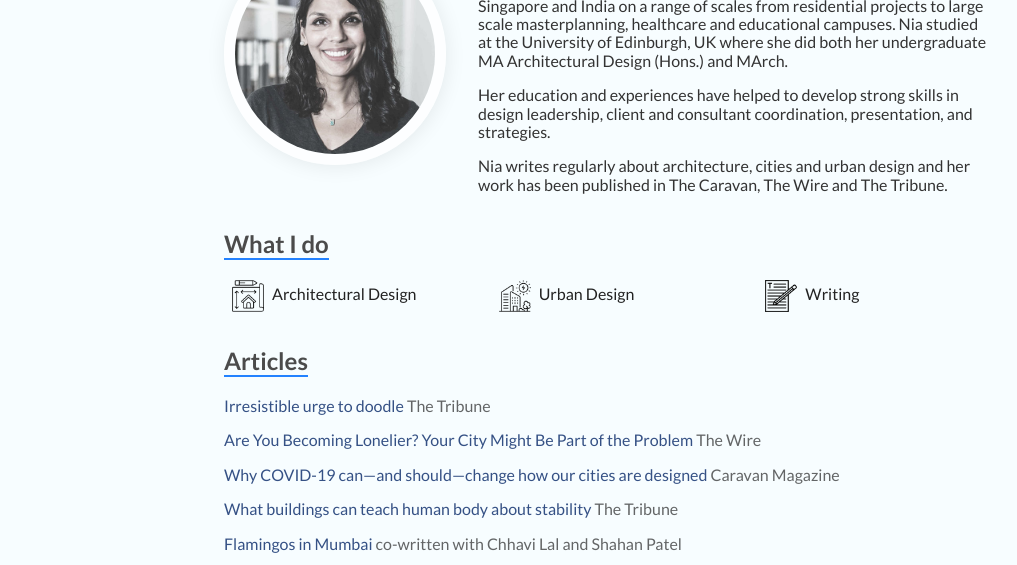
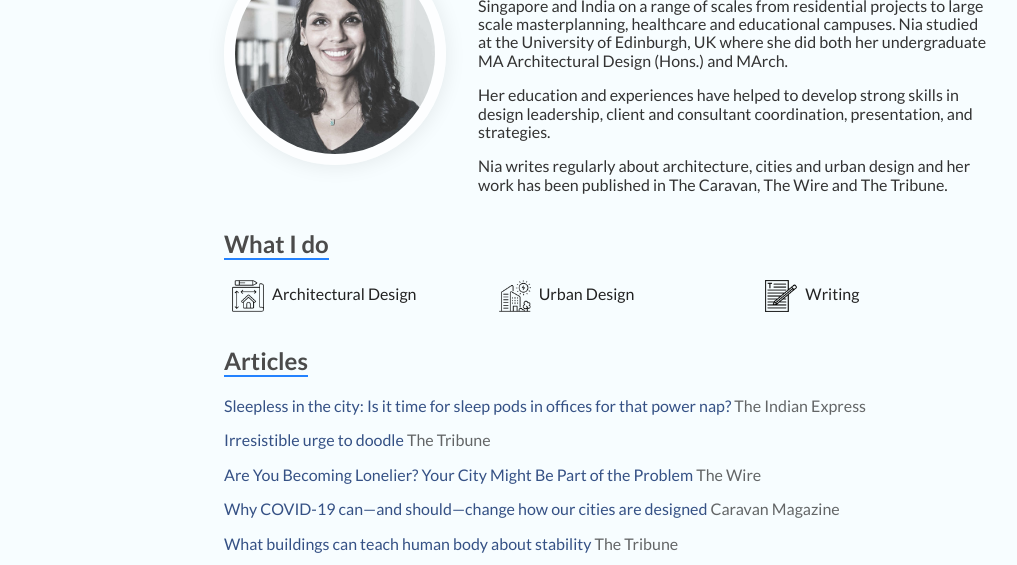
Before and after one commit to ashishpuliyel/niapuliyel, a website built with Parcel: page index.html in a window 1280 px wide. Shown: the part 215-780 px from the top of the page, without its empty margins (16-1033 px from the left). Built offline with nearby package versions, Linux system fonts and the light colour scheme.

Commit message:
Adding indian express link

```diff
--- a/index.html
+++ b/index.html
@@ -47,6 +47,10 @@
         <h2>Articles</h2>
         <ul class='linkList'>
             <li>
+                <a target="_blank" href='https://indianexpress.com/article/health-wellness/sleepless-in-the-city-is-it-time-for-sleep-pods-in-offices-for-that-power-nap-8452824/'>
+                    Sleepless in the city: Is it time for sleep pods in offices for that power nap?</a> The Indian Express
+            </li>
+            <li>
                 <a target="_blank" href='https://www.tribuneindia.com/news/musings/irresistible-urge-to-doodle-370784'>
                     Irresistible urge to doodle</a> The Tribune
             </li>
--- a/package.json
+++ b/package.json
@@ -1,6 +1,6 @@
 {
     "name": " ",
-  "version": "0.0.1",
+    "version": "0.0.2",
     "description": "",
     "keywords": "",
     "license": "",
@@ -13,5 +13,6 @@
     },
     "devDependencies": {
         "parcel-bundler": "^1.12.4"
+    },
+    "dependencies": {}
 }
-}
```
Also changed, not shown: 1 other file. Lines whose indentation alone changed are shown as unchanged.
